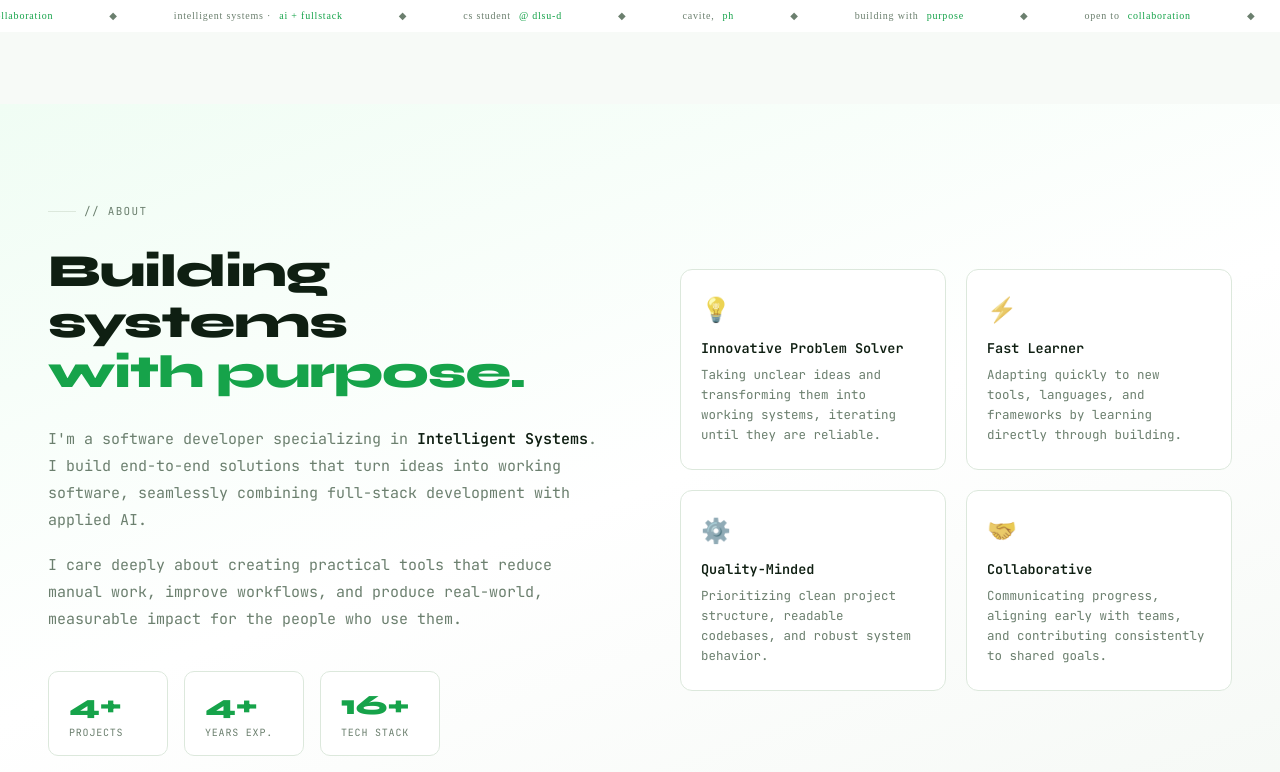
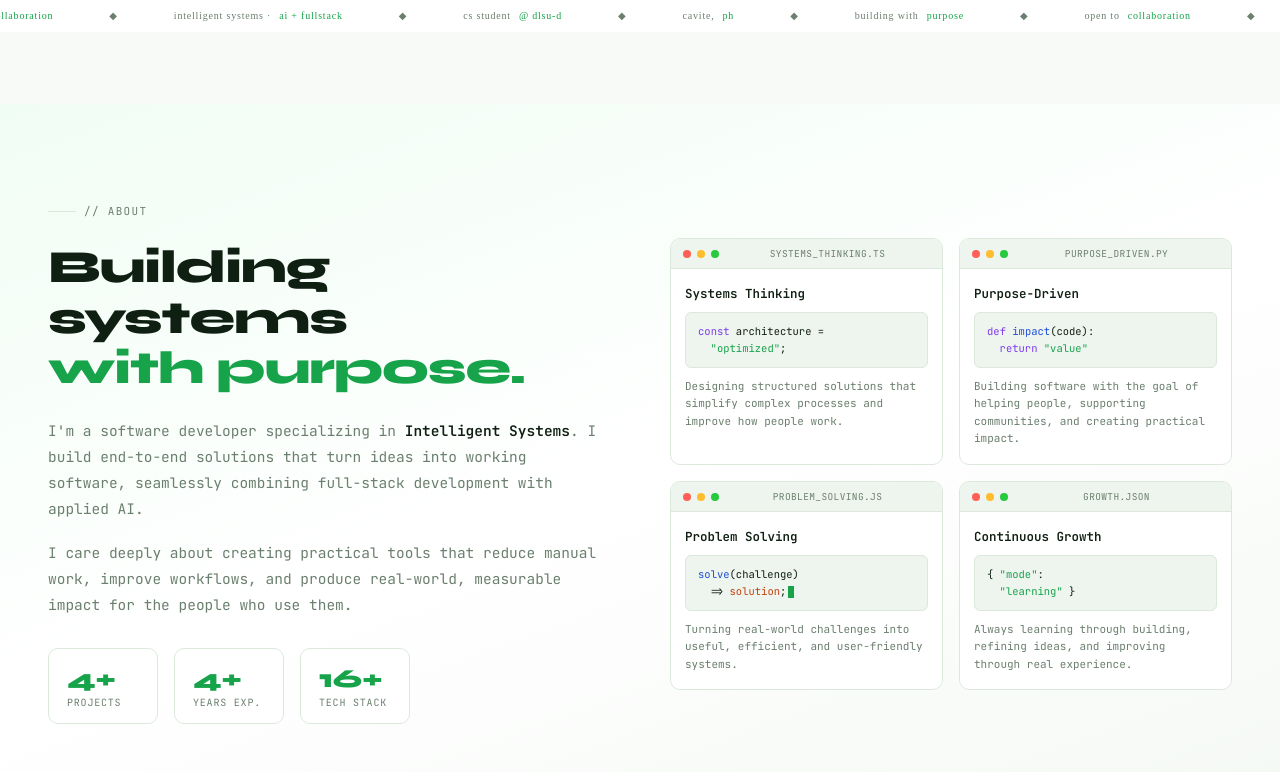
Before and after one commit to timothydevcastro/Portfolio, a React (Vite) app: page / in a window 1280 px wide. Shown: the part 768-1540 px from the top of the page. Built offline with nearby package versions, Linux system fonts and the light colour scheme.

Commit message:
Restore and refine code cards in About section

```diff
--- a/src/AboutDevFinal.css
+++ b/src/AboutDevFinal.css
@@ -26,15 +26,15 @@
   padding: 100px 48px 120px;
   display: grid;
   grid-template-columns: 1fr 1fr;
-  gap: 80px;
-  align-items: center; /* Center the two columns vertically */
+  gap: 60px; /* brought gap down slightly to pull cards closer */
+  align-items: center;
 }
 
 /* ── LEFT / NARRATIVE ── */
 .about-left {
   display: flex;
   flex-direction: column;
-  gap: 28px;
+  gap: 24px;
 }
 
 .section-tag {
@@ -46,7 +46,7 @@
 .section-tag.visible { opacity: 1; transform: translateY(0); }
 .section-tag::before { content:''; width:28px; height:1px; background:var(--border); }
 
-/* Tamed heading size */
+/* Editorial Heading */
 .heading {
   font-family: 'Syne', sans-serif;
   font-weight: 800;
@@ -68,7 +68,7 @@
 .bio-container.visible { opacity: 1; transform: translateY(0); }
 
 .bio-editorial {
-  font-size: 15px;
+  font-size: 14.5px;
   color: var(--muted);
   line-height: 1.8;
   margin-bottom: 18px;
@@ -81,19 +81,19 @@
 
 /* Stats */
 .stats-row {
-  display: flex; gap: 16px; flex-wrap: wrap; margin-top: 10px;
+  display: flex; gap: 16px; flex-wrap: wrap; margin-top: 6px;
   opacity: 0; transform: translateY(16px);
   transition: opacity .6s .4s ease, transform .6s .4s ease;
 }
 .stats-row.visible { opacity: 1; transform: translateY(0); }
 
 .stat {
-  display: flex; flex-direction: column; gap: 4px;
-  padding: 16px 20px;
+  display: flex; flex-direction: column; gap: 2px;
+  padding: 14px 18px;
   background: var(--surface);
   border: 1px solid var(--border);
   border-radius: 10px;
-  min-width: 120px;
+  min-width: 110px;
   transition: transform .3s ease, border-color .3s, box-shadow .3s;
 }
 .stat:hover {
@@ -104,7 +104,7 @@
 .stat-num {
   font-family: 'Syne', sans-serif;
   font-weight: 800;
-  font-size: 28px;
+  font-size: 26px;
   color: var(--green);
 }
 .stat-label {
@@ -114,64 +114,79 @@
   text-transform: uppercase;
 }
 
-/* ── RIGHT / CHARACTERISTICS GRID ── */
+/* ── RIGHT CARDS GRID ── */
 .about-right {
-  display: flex;
-  flex-direction: column;
+  display: grid;
+  grid-template-columns: 1fr 1fr;
+  gap: 16px;
 }
 
-.traits-grid {
-  display: grid;
-  grid-template-columns: 1fr 1fr;
-  gap: 20px;
+.code-card {
+  background: var(--surface);
+  border: 1px solid var(--border);
+  border-radius: 10px; /* Slightly refined radius */
+  overflow: hidden;
+  opacity: 0; transform: translateY(28px);
+  transition: opacity .6s ease, transform .6s ease, border-color .25s, box-shadow .25s;
+}
+.code-card:hover {
+  border-color: var(--green-light);
+  box-shadow: 0 8px 32px rgba(22,163,74,.06); /* Lighter shadow to balance */
+  transform: translateY(-4px) !important;
 }
 
-.trait-card {
-  background: var(--surface);
+/* slide from alternating directions */
+.code-card:nth-child(1) { transition-delay: .15s; transform: translateX(-24px) translateY(0); }
+.code-card:nth-child(2) { transition-delay: .28s; transform: translateX(24px) translateY(0); }
+.code-card:nth-child(3) { transition-delay: .41s; transform: translateX(-24px) translateY(0); }
+.code-card:nth-child(4) { transition-delay: .54s; transform: translateX(24px) translateY(0); }
+.code-card.visible { opacity: 1; transform: translateX(0) translateY(0) !important; }
+.code-card:hover { transform: translateX(0) translateY(-4px) !important; }
+
+.card-bar {
+  display: flex; align-items: center; gap: 6px;
+  padding: 8px 12px;
+  background: var(--surface2);
+  border-bottom: 1px solid var(--border);
+}
+.dot { width:8px; height:8px; border-radius:50%; }
+.dot.r { background:#ff5f56; } .dot.y { background:#ffbd2e; } .dot.g { background:#27c93f; }
+.card-filename { font-size:9.5px; color:var(--muted); margin:0 auto; letter-spacing:.04em; }
+
+.card-body { padding: 16px 14px; display: flex; flex-direction: column; gap: 10px; }
+
+.card-title { font-size: 12.5px; font-weight: 600; color: var(--text); }
+
+.code-snippet {
+  background: var(--surface2);
+  border-radius: 6px;
+  padding: 10px 12px;
+  font-size: 10.5px; /* Slightly smaller to balance text density */
+  line-height: 1.6;
   border: 1px solid var(--border);
-  border-radius: 12px;
-  padding: 24px 20px;
-  opacity: 0; transform: translateY(28px);
-  transition: opacity .6s ease, transform .6s ease, border-color .3s ease, box-shadow .3s ease;
 }
-.trait-card.visible { opacity: 1; transform: translateY(0) !important; }
+.kw  { color: var(--kw); }
+.fn  { color: var(--fn); }
+.str { color: var(--str); }
+.val { color: var(--val); }
+.cmt { color: var(--muted); font-style: italic; }
 
-.trait-card:hover {
-  border-color: var(--green-light);
-  box-shadow: 0 8px 32px rgba(22,163,74,.08);
-  transform: translateY(-6px) !important;
+.card-desc {
+  font-size: 11px; color: var(--muted); line-height: 1.6;
 }
 
-.trait-icon {
-  font-size: 24px;
-  margin-bottom: 14px;
-  filter: grayscale(0.4);
-  transition: filter .3s, transform .3s;
-}
-.trait-card:hover .trait-icon {
-  filter: grayscale(0);
-  transform: scale(1.1);
-}
-
-.trait-title {
-  font-family: 'JetBrains Mono', monospace;
-  font-size: 13.5px;
-  font-weight: 600;
-  color: var(--text);
-  margin-bottom: 8px;
-}
-
-.trait-desc {
-  font-size: 12.5px;
-  color: var(--muted);
-  line-height: 1.6;
+/* typing cursor on code snippets */
+.type-cursor {
+  display: inline-block; width: 6px; height: 12px;
+  background: var(--green); vertical-align: middle;
+  animation: blink 1s step-end infinite; margin-left: 2px;
 }
 
 /* glow accent top right */
 .glow-orb {
   position: fixed; top: 15%; right: 5%;
   width: 380px; height: 380px;
-  background: radial-gradient(circle, rgba(74,222,128,.10) 0%, transparent 70%);
+  background: radial-gradient(circle, rgba(74,222,128,.08) 0%, transparent 70%);
   pointer-events: none; z-index: 0;
 }
 
@@ -185,12 +200,17 @@
     padding: 60px 32px 80px;
   }
 
-  .traits-grid {
-    gap: 16px;
+  .about-right {
+    grid-template-columns: 1fr 1fr;
   }
 
-  /* Reset vertical transform offset for single column reveal */
-  .trait-card { transform: translateY(20px); }
+  /* Reset the alternating slide directions for single column */
+  .code-card:nth-child(n) {
+    transform: translateY(28px);
+  }
+  .code-card.visible {
+    transform: translateY(0) !important;
+  }
 
   .heading {
     font-size: clamp(28px, 5vw, 36px);
@@ -198,7 +218,6 @@
 
   .stats-row { gap: 12px; }
   .stat { min-width: 100px; padding: 12px 16px; }
-  .stat-num { font-size: 24px; }
 
   .glow-orb { width: 250px; height: 250px; right: 0; }
 }
@@ -221,7 +240,6 @@
 
   .stats-row {
     gap: 10px;
-    flex-wrap: wrap;
   }
   .stat {
     min-width: 80px;
@@ -231,17 +249,15 @@
   .stat-num { font-size: 22px; }
   .stat-label { font-size: 9px; }
 
-  /* traits stack into single column on extremely small phones */
-  .traits-grid {
+  /* Stack code cards on phones */
+  .about-right {
     grid-template-columns: 1fr;
     gap: 12px;
   }
 
-  .trait-card {
-    padding: 20px 16px;
-  }
-  .trait-title { font-size: 13px; }
-  .trait-desc { font-size: 11.5px; }
+  .card-body { padding: 14px; gap: 10px; }
+  .card-title { font-size: 12px; }
+  .card-desc { font-size: 10.5px; }
 
   .glow-orb { display: none; }
 }
--- a/src/AboutDevFinal.tsx
+++ b/src/AboutDevFinal.tsx
@@ -7,6 +7,27 @@ const AboutDevFinal: React.FC = () => {
   useEffect(() => {
     const container = containerRef.current;
     if (!container) return;
+
+    // ── CURSOR STAGGER — only one blinks at a time, cycles through ──
+    const cursors = container.querySelectorAll('.type-cursor') as NodeListOf<HTMLElement>;
+    let activeCursor = 0;
+    let cursorTimeout: ReturnType<typeof setTimeout>;
+    cursors.forEach(c => c.style.opacity = '0');
+
+    function cycleCursor() {
+      cursors.forEach(c => {
+        c.style.animation = 'none';
+        c.style.opacity = '0';
+      });
+      if (cursors.length > 0) {
+        const cur = cursors[activeCursor % cursors.length];
+        cur.style.opacity = '1';
+        cur.style.animation = 'blink 1s step-end infinite';
+        activeCursor++;
+      }
+      cursorTimeout = setTimeout(cycleCursor, 2200);
+    }
+    cursorTimeout = setTimeout(cycleCursor, 800);
 
     // ── SCROLL REVEAL ──
     const reveals = container.querySelectorAll('.reveal');
@@ -54,9 +75,123 @@ const AboutDevFinal: React.FC = () => {
     }, { threshold: 0.5 });
     statNums.forEach(el => statsObserver.observe(el));
 
+    // ── TYPING EFFECT ──
+    const snippets = [
+      {
+        id: 'typed1',
+        lines: [
+          [{ type:'kw', text:'const' }, { type:'plain', text:' architecture =' }],
+          [{ type:'plain', text:'  ' }, { type:'str', text:'"optimized"' }, { type:'plain', text:';' }]
+        ]
+      },
+      {
+        id: 'typed2',
+        lines: [
+          [{ type:'kw', text:'def' }, { type:'plain', text:' ' }, { type:'fn', text:'impact' }, { type:'plain', text:'(code):' }],
+          [{ type:'plain', text:'  ' }, { type:'kw', text:'return' }, { type:'plain', text:' ' }, { type:'str', text:'"value"' }]
+        ]
+      },
+      {
+        id: 'typed3',
+        lines: [
+          [{ type:'fn', text:'solve' }, { type:'plain', text:'(challenge)' }],
+          [{ type:'plain', text:'  => ' }, { type:'val', text:'solution' }, { type:'plain', text:';' }]
+        ]
+      },
+      {
+        id: 'typed4',
+        lines: [
+          [{ type:'plain', text:'{ ' }, { type:'str', text:'"mode"' }, { type:'plain', text:':' }],
+          [{ type:'plain', text:'  ' }, { type:'str', text:'"learning"' }, { type:'plain', text:' }' }]
+        ]
+      }
+    ];
+
+    function renderTyped(el: HTMLElement, snippetDef: any, charIndex: number) {
+      const allChars: {ch: string, type: string}[] = [];
+      snippetDef.lines.forEach((line: any, li: number) => {
+        line.forEach((seg: any) => {
+          seg.text.split('').forEach((ch: string) => allChars.push({ ch, type: seg.type }));
+        });
+        if (li < snippetDef.lines.length - 1) allChars.push({ ch: '\n', type: 'plain' });
+      });
+
+      let html = '';
+      let i = 0;
+      while (i < charIndex && i < allChars.length) {
+        const { ch, type } = allChars[i];
+        if (ch === '\n') { html += '<br>'; }
+        else if (type === 'plain') { html += ch === ' ' ? '&nbsp;' : ch; }
+        else { html += `<span class="${type}">${ch === ' ' ? '&nbsp;' : ch}</span>`; }
+        i++;
+      }
+      el.innerHTML = html;
+      return allChars.length;
+    }
+
+    function typeSnippet(snippetDef: any, delay: number) {
+      if (!snippetDef) return;
+      const el = container!.querySelector('#' + snippetDef.id) as HTMLElement;
+      if (!el) return;
+      let charIndex = 0;
+      let total = 0;
+      setTimeout(() => {
+        const timer = setInterval(() => {
+          total = renderTyped(el, snippetDef, charIndex);
+          charIndex++;
+          if (charIndex > total) clearInterval(timer);
+        }, 38);
+      }, delay);
+    }
+
+    // Trigger typing when cards enter viewport
+    const typedHistory = new Set<number>();
+    const cardObserver = new IntersectionObserver((entries) => {
+      entries.forEach(e => {
+        if (e.isIntersecting) {
+          const card = e.target;
+          const cardsArray = Array.from(container!.querySelectorAll('.code-card'));
+          const idx = cardsArray.indexOf(card);
+          // Only animate ONCE, never rest or restart.
+          if (snippets[idx] && !typedHistory.has(idx)) {
+            typedHistory.add(idx);
+            typeSnippet(snippets[idx], idx * 300);
+          }
+        }
+      });
+    }, { threshold: 0.4 });
+    container!.querySelectorAll('.code-card').forEach((c) => cardObserver.observe(c));
+
+    // ── CARD HOVER TILT ──
+    const cards = container.querySelectorAll('.code-card') as NodeListOf<HTMLElement>;
+    const handleMouseMove = (e: MouseEvent) => {
+      const card = e.currentTarget as HTMLElement;
+      const r = card.getBoundingClientRect();
+      const x = (e.clientX - r.left) / r.width - 0.5;
+      const y = (e.clientY - r.top) / r.height - 0.5;
+      card.style.transform = `translateY(-4px) rotateX(${-y * 6}deg) rotateY(${x * 6}deg)`;
+      card.style.transition = 'border-color .25s, box-shadow .25s';
+    };
+    const handleMouseLeave = (e: Event) => {
+      const card = e.currentTarget as HTMLElement;
+      card.style.transform = '';
+      card.style.transition = 'opacity .6s ease, transform .6s ease, border-color .25s, box-shadow .25s';
+    };
+
+    cards.forEach(card => {
+      card.addEventListener('mousemove', handleMouseMove as any);
+      card.addEventListener('mouseleave', handleMouseLeave);
+    });
+
     return () => {
+      clearTimeout(cursorTimeout);
       observer.disconnect();
       statsObserver.disconnect();
+      cardObserver.disconnect();
+      cards.forEach(card => {
+        card.removeEventListener('mousemove', handleMouseMove as any);
+        card.removeEventListener('mouseleave', handleMouseLeave);
+      });
     };
   }, []);
 
@@ -100,31 +235,61 @@ const AboutDevFinal: React.FC = () => {
           </div>
         </div>
 
-        {/* RIGHT / CHARACTERISTICS */}
+        {/* RIGHT CARDS */}
         <div className="about-right">
-          <div className="traits-grid">
-            <div className="trait-card reveal" style={{ transitionDelay: '0.1s' }}>
-              <div className="trait-icon">💡</div>
-              <h3 className="trait-title">Innovative Problem Solver</h3>
-              <p className="trait-desc">Taking unclear ideas and transforming them into working systems, iterating until they are reliable.</p>
+          <div className="code-card reveal">
+            <div className="card-bar">
+              <div className="dot r"></div><div className="dot y"></div><div className="dot g"></div>
+              <span className="card-filename">SYSTEMS_THINKING.TS</span>
             </div>
+            <div className="card-body">
+              <div className="card-title">Systems Thinking</div>
+              <div className="code-snippet" id="snippet1" data-typed="0">
+                <span className="typed-output" id="typed1"></span><span className="type-cursor" id="cur1"></span>
+              </div>
+              <p className="card-desc">Designing structured solutions that simplify complex processes and improve how people work.</p>
+            </div>
+          </div>
 
-            <div className="trait-card reveal" style={{ transitionDelay: '0.2s' }}>
-              <div className="trait-icon">⚡</div>
-              <h3 className="trait-title">Fast Learner</h3>
-              <p className="trait-desc">Adapting quickly to new tools, languages, and frameworks by learning directly through building.</p>
+          <div className="code-card reveal">
+            <div className="card-bar">
+              <div className="dot r"></div><div className="dot y"></div><div className="dot g"></div>
+              <span className="card-filename">PURPOSE_DRIVEN.PY</span>
             </div>
+            <div className="card-body">
+              <div className="card-title">Purpose-Driven</div>
+              <div className="code-snippet" id="snippet2" data-typed="0">
+                <span className="typed-output" id="typed2"></span><span className="type-cursor" id="cur2"></span>
+              </div>
+              <p className="card-desc">Building software with the goal of helping people, supporting communities, and creating practical impact.</p>
+            </div>
+          </div>
 
-            <div className="trait-card reveal" style={{ transitionDelay: '0.3s' }}>
-              <div className="trait-icon">⚙️</div>
-              <h3 className="trait-title">Quality-Minded</h3>
-              <p className="trait-desc">Prioritizing clean project structure, readable codebases, and robust system behavior.</p>
+          <div className="code-card reveal">
+            <div className="card-bar">
+              <div className="dot r"></div><div className="dot y"></div><div className="dot g"></div>
+              <span className="card-filename">PROBLEM_SOLVING.JS</span>
             </div>
+            <div className="card-body">
+              <div className="card-title">Problem Solving</div>
+              <div className="code-snippet" id="snippet3" data-typed="0">
+                <span className="typed-output" id="typed3"></span><span className="type-cursor" id="cur3"></span>
+              </div>
+              <p className="card-desc">Turning real-world challenges into useful, efficient, and user-friendly systems.</p>
+            </div>
+          </div>
 
-            <div className="trait-card reveal" style={{ transitionDelay: '0.4s' }}>
-              <div className="trait-icon">🤝</div>
-              <h3 className="trait-title">Collaborative</h3>
-              <p className="trait-desc">Communicating progress, aligning early with teams, and contributing consistently to shared goals.</p>
+          <div className="code-card reveal">
+            <div className="card-bar">
+              <div className="dot r"></div><div className="dot y"></div><div className="dot g"></div>
+              <span className="card-filename">GROWTH.JSON</span>
+            </div>
+            <div className="card-body">
+              <div className="card-title">Continuous Growth</div>
+              <div className="code-snippet" id="snippet4" data-typed="0">
+                <span className="typed-output" id="typed4"></span><span className="type-cursor" id="cur4"></span>
+              </div>
+              <p className="card-desc">Always learning through building, refining ideas, and improving through real experience.</p>
             </div>
           </div>
         </div>
```
